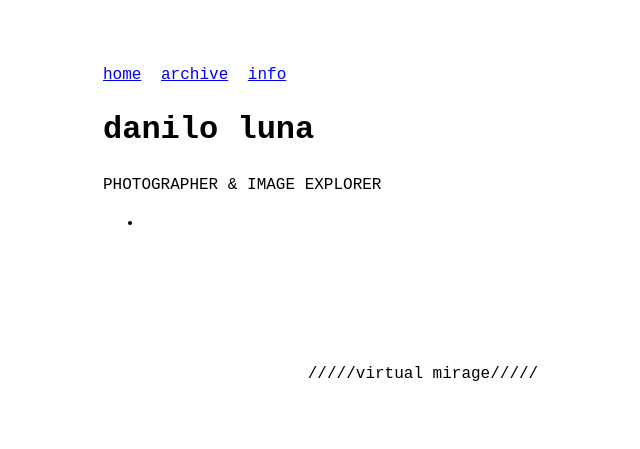
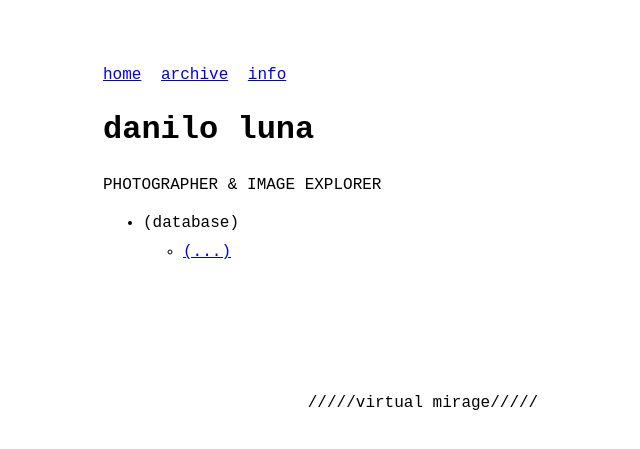
Before and after one commit to odaniloluna/odaniloluna.github.io, a Jekyll site: the page built from index.md, in a window 1280 px wide. Shown: the top 449 px of the page, without its empty margins (217-857 px from the left). Built offline with Jekyll 4.4.1, drawn with Linux system fonts in a browser that asks for light colours.

Commit message:
Update menu.yml

```diff
--- a/_data/menu.yml
+++ b/_data/menu.yml
@@ -2,9 +2,9 @@
 # https://github.com/riggraz/no-style-please#customize-the-menu
 
 entries:
-  - title:
+  - title: (database)
     post_list:
       limit: 0
-      show_more:
+      show_more: true
       show_more_text: (...)
       show_more_url: archive.html
```
